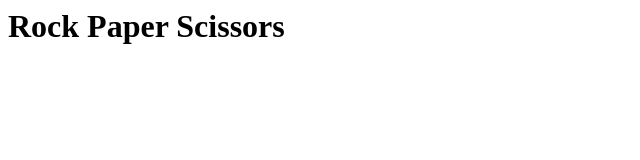
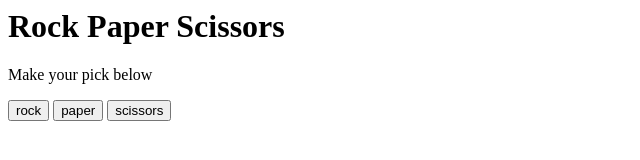
Before and after one commit to DionJack/web-platform-zsizdw, a plain HTML site: page index.html in a window 1280 px wide. Shown: the whole page, without its empty margins (0-640 px from the left). Drawn offline with Linux system fonts and the light colour scheme.

Commit message:
add code for body in index html

```diff
--- a/app.js
+++ /dev/null
@@ -1,5 +0,0 @@
-
-
-<input type="button" value="rock"></input>
-<input type="button" value="paper"></input>
-<input type="button" value="scissors"></input>
--- a/index.html
+++ b/index.html
@@ -1,11 +1,18 @@
-<html>
+
   <head>
     <meta charset="UTF-8" />
     <link rel="stylesheet" type="text/css" href="styles.css" />
     <title>RPS</title>
   </head>
   <body>
-    <h1>Rock Paper Scissors</h1>
-    <script src="script.js"></script>
-  </body>
+  <h1>Rock Paper Scissors</h1>
+  <p>Make your pick below</p>
+  <div style="margin-bottom: 20px">
+    <input type="button" value="rock"></input>
+    <input type="button" value="paper"></input>
+    <input type="button" value="scissors"></input>
+  </div>
+  <div id="result"></div>
+  <script src="script.js"></script>
+</body>
 </html>
--- a/script.js
+++ b/script.js
@@ -27,4 +27,3 @@ function playGame(playerSelection, computerSelection) {
 
   computerSelection = computerPlay();
 }
-console.log(playGame(playerSelection, computerSelection));
```
